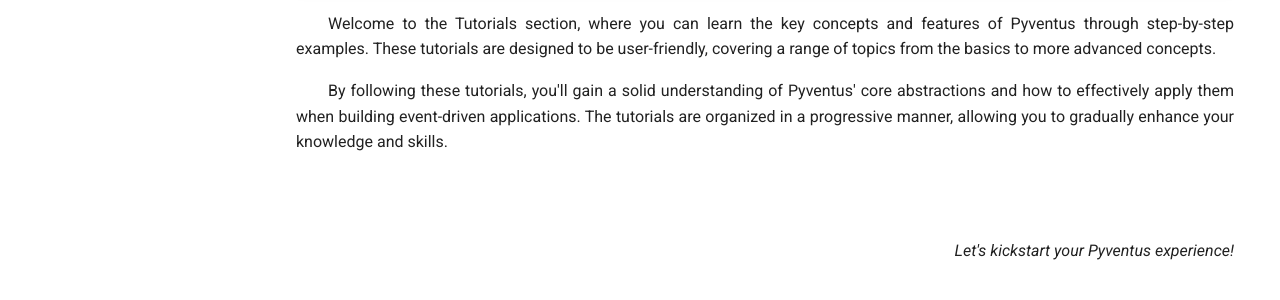
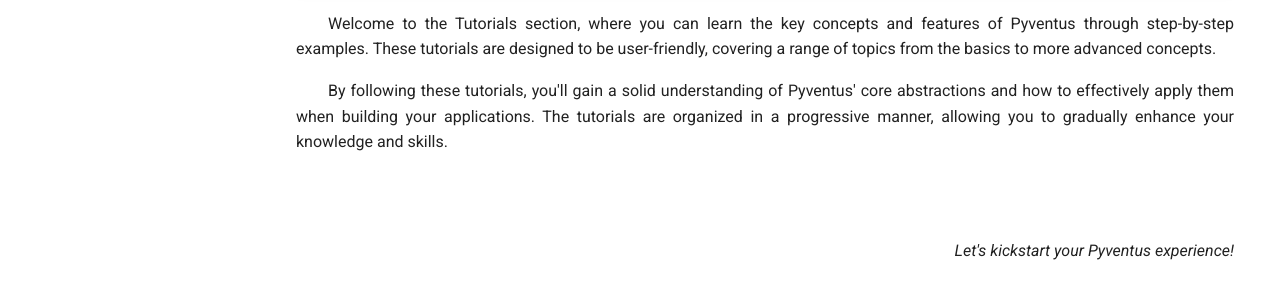
Before and after one commit to mdapena/pyventus, an MkDocs documentation site: the page built from docs/tutorials/index.md, in a window 1280 px wide. Shown: the part 367-667 px from the top of the page. Built offline with MkDocs 1.6.1 and Material for MkDocs 9.7.7, drawn with Linux system fonts in a browser that asks for light colours; comment, search, counter and statistics services are not loaded; the version menu is left out.

Commit message:
Update tutorials main section for v0.7.0 docs

```diff
--- a/docs/tutorials/index.md
+++ b/docs/tutorials/index.md
@@ -8,21 +9,17 @@
 !!! warning "🏗️ Work in Progress"
 	The Tutorials section is currently being rebuilt.
 
-<p style='text-align: justify;' markdown>
-	&emsp;&emsp;Welcome to the Tutorials section, where you can learn the key concepts and features of Pyventus
-	through step-by-step examples. These tutorials are designed to be user-friendly, covering a range of topics
-	from the basics to more advanced concepts.
+<p style="text-align: justify;" markdown>
+	&emsp;&emsp;Welcome to the Tutorials section, where you can learn the key concepts and features of Pyventus through step-by-step examples. These tutorials are designed to be user-friendly, covering a range of topics from the basics to more advanced concepts.
 </p>
 
-<p style='text-align: justify;' markdown>
-	&emsp;&emsp;By following these tutorials, you'll gain a solid understanding of Pyventus' core abstractions and
-	how to effectively apply them when building event-driven applications. The tutorials are organized in a
-	progressive manner, allowing you to gradually enhance your knowledge and skills.
+<p style="text-align: justify;" markdown>
+	&emsp;&emsp;By following these tutorials, you'll gain a solid understanding of Pyventus' core abstractions and how to effectively apply them when building your applications. The tutorials are organized in a progressive manner, allowing you to gradually enhance your knowledge and skills.
 </p>
 
 <br>
 <br>
 
-<p style='text-align: right;' markdown>
+<p style="text-align: right;" markdown>
 	*Let's kickstart your Pyventus experience!*
 </p>
```
Also changed, not shown: other parts of docs/tutorials/index.md (+2 -1 lines).
